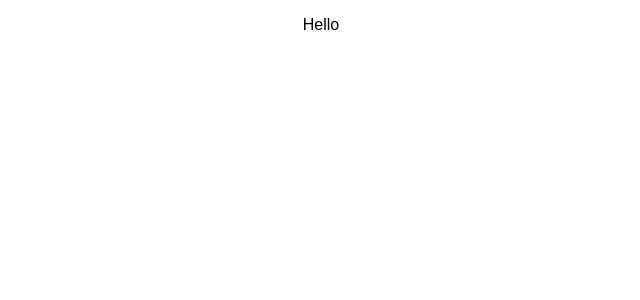
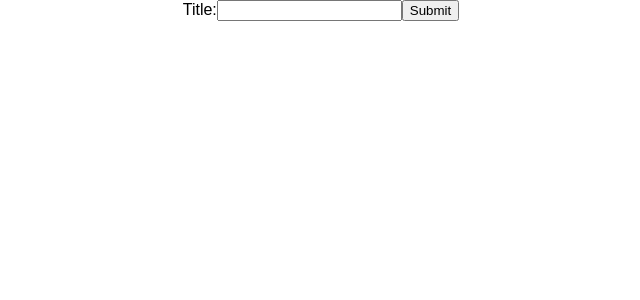
Before and after one commit to ruan65/rea_change_app_ui_react_proto, a React (Create React App) app: page / in a window 1280 px wide. Shown: the top 300 px of the page, without its empty margins (319-959 px from the left). Built offline with nearby package versions, Linux system fonts and the light colour scheme.

Commit message:
add form

```diff
--- a/src/components/text_input/TextInput.js
+++ b/src/components/text_input/TextInput.js
@@ -1,10 +1,42 @@
 import React, { Component } from 'react'
 
 class TextInput extends Component {
+
+  state = {
+    title: '',
+    text: ''
+  }
+
+  handleTextInput = (event) => {
+
+    this.setState( {
+
+      ...this.state,
+      text: event.target.value
+
+    } )
+  }
+
+  handleSubmit = (event) => {
+    event.preventDefault()
+    alert( "Submitted text: " + this.state.text )
+  }
+
   render() {
+
+    const textInputForm =
+      <form onSubmit={this.handleSubmit}>
+        <label>
+          Title:
+          <input type='text' value={this.state.text} onChange={this.handleTextInput}/>
+        </label>
+
+        <input type='submit' value='Submit'/>
+      </form>
+
     return (
       <div>
-        <p>Hello</p>
+        {textInputForm}
       </div>
     )
   }
```
